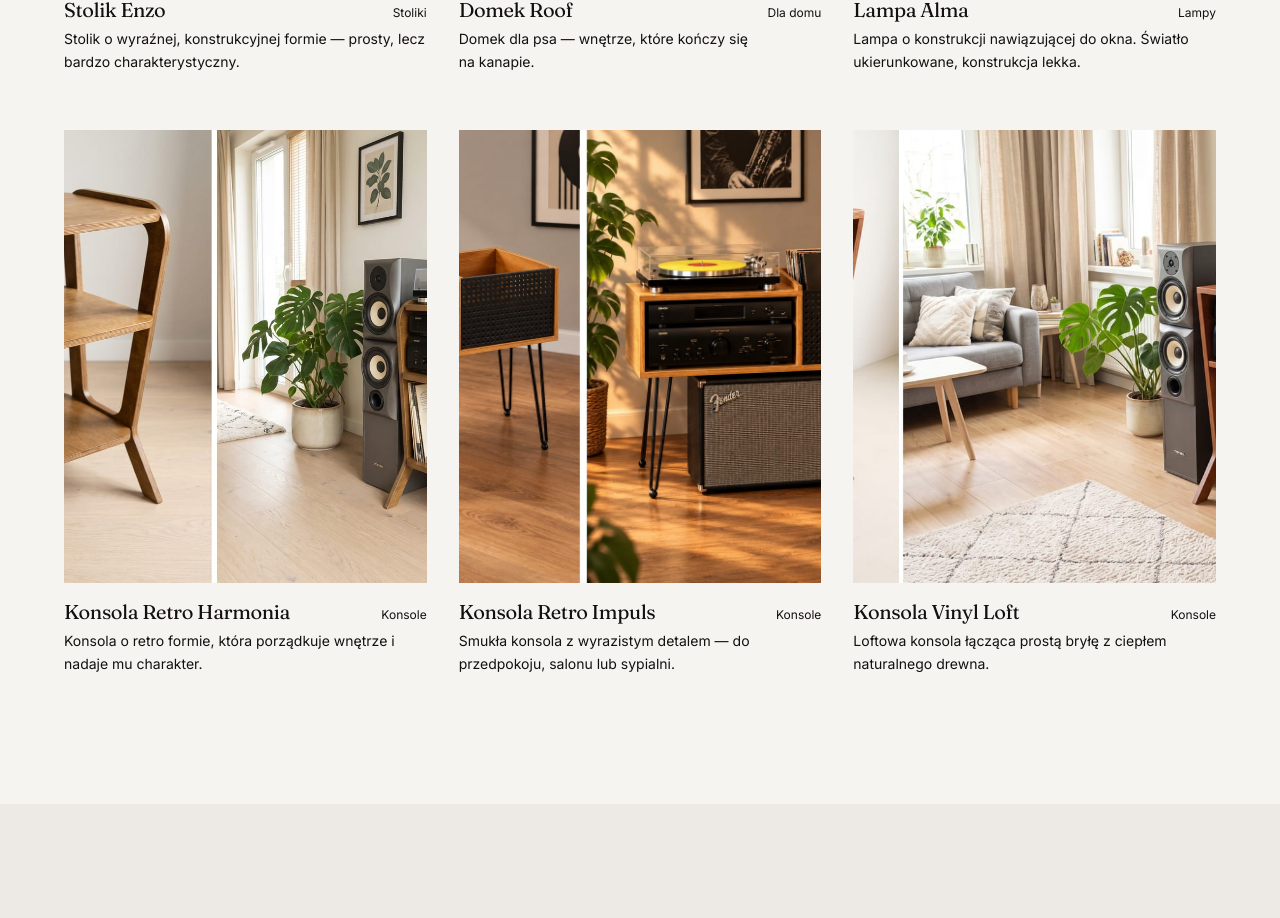
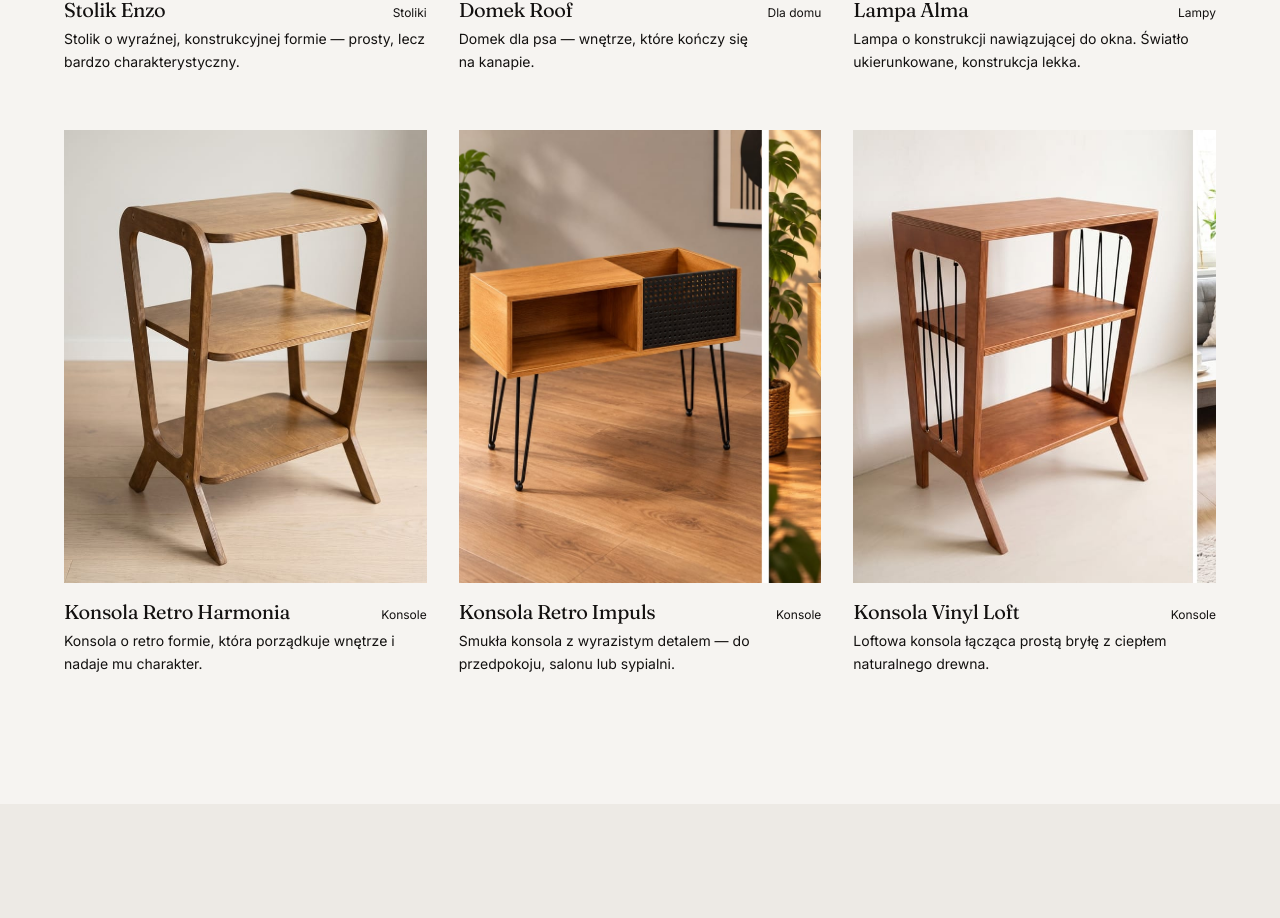
Before and after one commit to annfalcon/taka, a Next.js app: page /produkty in a window 1280 px wide. Shown: the part 2512-3430 px from the top of the page. Built offline with nearby package versions, Linux system fonts and the light colour scheme.

Commit message:
Ustawienie zdjęć

```diff
--- a/src/components/ProductGallery.tsx
+++ b/src/components/ProductGallery.tsx
@@ -66,7 +66,13 @@ export function ProductGallery() {
                   fill
                   loading={i < 3 ? "eager" : "lazy"}
                   sizes="(max-width: 640px) 100vw, (max-width: 1024px) 50vw, 33vw"
-                  className="object-cover transition-transform duration-[900ms] ease-out-expo group-hover:scale-[1.04]"
+                  className={`object-cover ${
+                    p.imagePosition === "left"
+                      ? "object-left"
+                      : p.imagePosition === "right"
+                        ? "object-right"
+                        : "object-center"
+                  } transition-transform duration-[900ms] ease-out-expo group-hover:scale-[1.04]`}
                 />
               </div>
 
--- a/src/data/products.ts
+++ b/src/data/products.ts
@@ -33,6 +33,7 @@ export type Product = {
   name: string;
   category: ProductCategory;
   image: StaticImageData;
+  imagePosition?: "left" | "center" | "right";
   alt: string;
   lead: string;
   specs?: { label: string; value: string }[];
@@ -102,6 +103,7 @@ export const products: Product[] = [
     name: "Konsola Retro Harmonia",
     category: "Konsole",
     image: retroHarmonia,
+    imagePosition: "left",
     alt: "Konsola Retro Harmonia — produkt pracowni TAKA",
     lead: "Konsola o retro formie, która porządkuje wnętrze i nadaje mu charakter.",
   },
@@ -110,6 +112,7 @@ export const products: Product[] = [
     name: "Konsola Retro Impuls",
     category: "Konsole",
     image: retroImpuls,
+    imagePosition: "left",
     alt: "Konsola Retro Impuls — produkt pracowni TAKA",
     lead: "Smukła konsola z wyrazistym detalem — do przedpokoju, salonu lub sypialni.",
   },
@@ -118,6 +121,7 @@ export const products: Product[] = [
     name: "Konsola Vinyl Loft",
     category: "Konsole",
     image: vinylLoft,
+    imagePosition: "left",
     alt: "Konsola Vinyl Loft — produkt pracowni TAKA",
     lead: "Loftowa konsola łącząca prostą bryłę z ciepłem naturalnego drewna.",
   },
```
